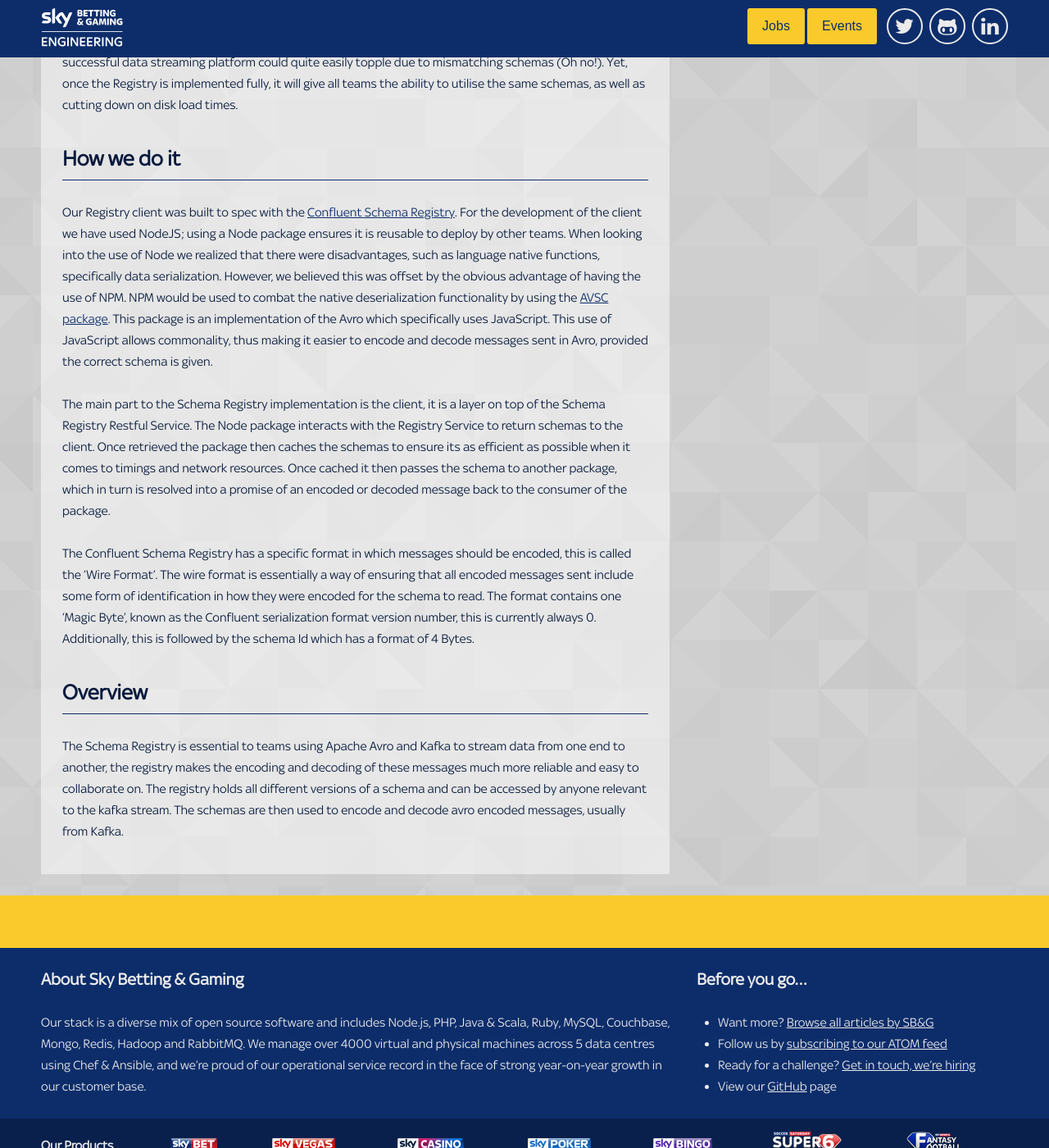
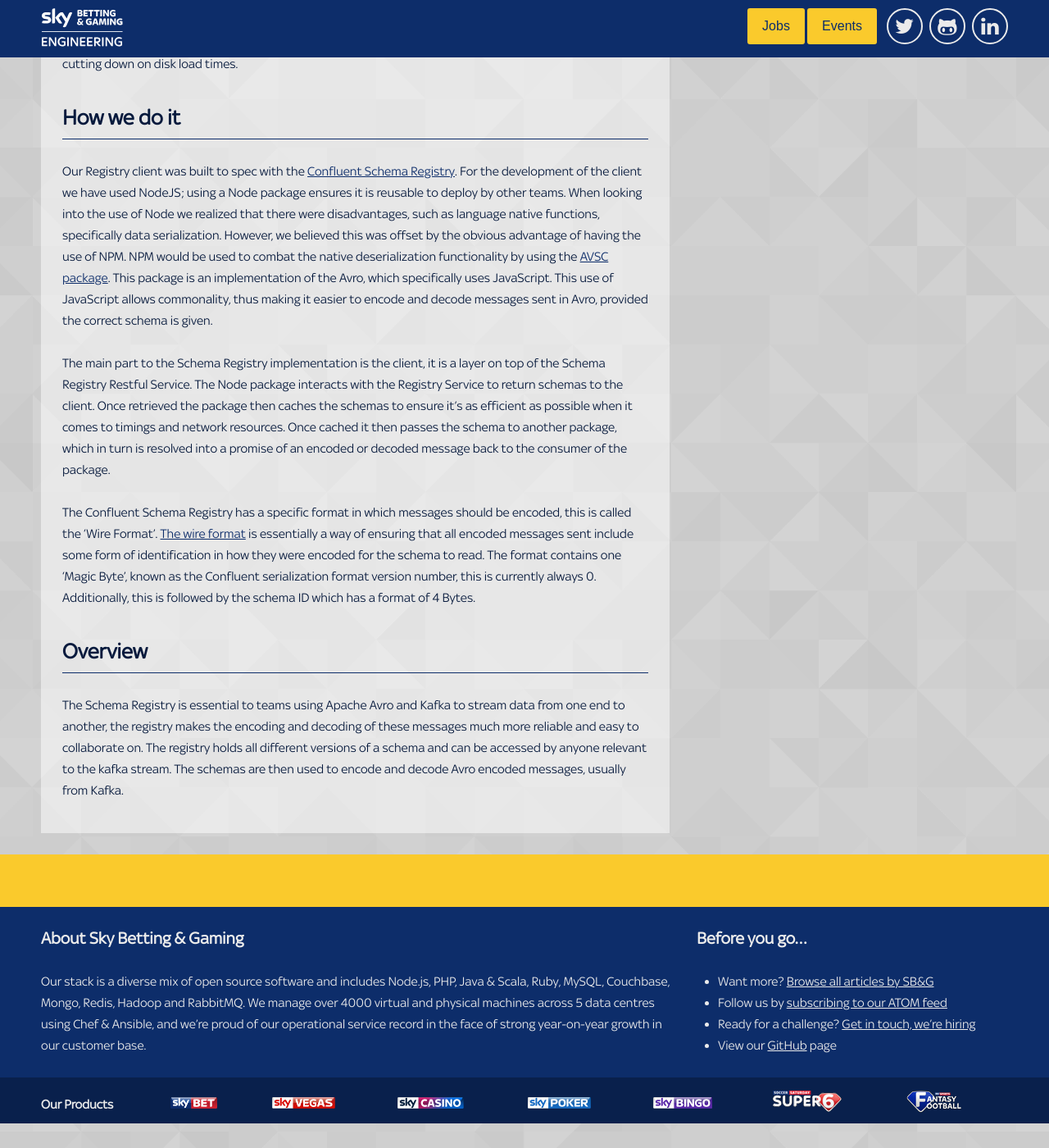
Before and after one commit to skybet/skybet.github.io, a Jekyll site: the page built from _posts/2017-03-17-implementing-the-schema-registry.md, in a window 1280 px wide and 1400 px high, scrolled down 2279 px. Shown: the whole window at 82% size. Built offline with Jekyll 4.4.1, drawn with Linux system fonts in a browser that asks for light colours; nearby versions of some CDN libraries; some web fonts are replaced; comment, search, counter and statistics services are not loaded; some of the changed text lies outside the part shown.

Commit message:
made changes due to reviews

```diff
--- a/_posts/2017-03-17-implementing-the-schema-registry.md
+++ b/_posts/2017-03-17-implementing-the-schema-registry.md
@@ -29,12 +30,12 @@
 ## How we do it
 
 Our Registry client was built to spec with the [Confluent Schema Registry](
-http://docs.confluent.io/3.1.1/schema-registry/docs/). For the development of the client we have used NodeJS; using a Node package ensures it is reusable to deploy by other teams. When looking into the use of Node we realized that there were disadvantages, such as language native functions, specifically data serialization. However, we believed this was offset by the obvious advantage of having the use of NPM. NPM would be used to combat the native deserialization functionality by using the [AVSC package](https://github.com/mtth/avsc). This package is an implementation of the Avro which specifically uses JavaScript. This use of JavaScript allows commonality, thus making it easier to encode and decode messages sent in Avro, provided the correct schema is given.
+http://docs.confluent.io/3.1.1/schema-registry/docs/). For the development of the client we have used NodeJS; using a Node package ensures it is reusable to deploy by other teams. When looking into the use of Node we realized that there were disadvantages, such as language native functions, specifically data serialization. However, we believed this was offset by the obvious advantage of having the use of NPM. NPM would be used to combat the native deserialization functionality by using the [AVSC package](https://github.com/mtth/avsc). This package is an implementation of the Avro, which specifically uses JavaScript. This use of JavaScript allows commonality, thus making it easier to encode and decode messages sent in Avro, provided the correct schema is given.
 
-The main part to the Schema Registry implementation is the client, it is a layer on top of the Schema Registry Restful Service. The Node package interacts with the Registry Service to return schemas to the client. Once retrieved the package then caches the schemas to ensure its as efficient as possible when it comes to timings and network resources. Once cached it then passes the schema to another package, which in turn is resolved into a promise of an encoded or decoded message back to the consumer of the package.
+The main part to the Schema Registry implementation is the client, it is a layer on top of the Schema Registry Restful Service. The Node package interacts with the Registry Service to return schemas to the client. Once retrieved the package then caches the schemas to ensure it's as efficient as possible when it comes to timings and network resources. Once cached it then passes the schema to another package, which in turn is resolved into a promise of an encoded or decoded message back to the consumer of the package.
 
-The Confluent Schema Registry has a specific format in which messages should be encoded, this is called the 'Wire Format'. The wire format is essentially a way of ensuring that all encoded messages sent include some form of identification in how they were encoded for the schema to read. The format contains one 'Magic Byte', known as the Confluent serialization format version number, this is currently always 0. Additionally, this is followed by the schema Id which has a format of 4 Bytes.
+The Confluent Schema Registry has a specific format in which messages should be encoded, this is called the 'Wire Format'. [The wire format](http://docs.confluent.io/3.2.0/schema-registry/docs/serializer-formatter.html) is essentially a way of ensuring that all encoded messages sent include some form of identification in how they were encoded for the schema to read. The format contains one 'Magic Byte', known as the Confluent serialization format version number, this is currently always 0. Additionally, this is followed by the schema ID which has a format of 4 Bytes.
 
 ## Overview
 
-The Schema Registry is essential to teams using Apache Avro and Kafka to stream data from one end to another, the registry makes the encoding and decoding of these messages much more reliable and easy to collaborate on. The registry holds all different versions of a schema and can be accessed by anyone relevant to the kafka stream. The schemas are then used to encode and decode avro encoded messages, usually from Kafka.
+The Schema Registry is essential to teams using Apache Avro and Kafka to stream data from one end to another, the registry makes the encoding and decoding of these messages much more reliable and easy to collaborate on. The registry holds all different versions of a schema and can be accessed by anyone relevant to the kafka stream. The schemas are then used to encode and decode Avro encoded messages, usually from Kafka.
```
Also changed, not shown: other parts of _posts/2017-03-17-implementing-the-schema-registry.md (+6 -5 lines), images/enigma.jpg.
